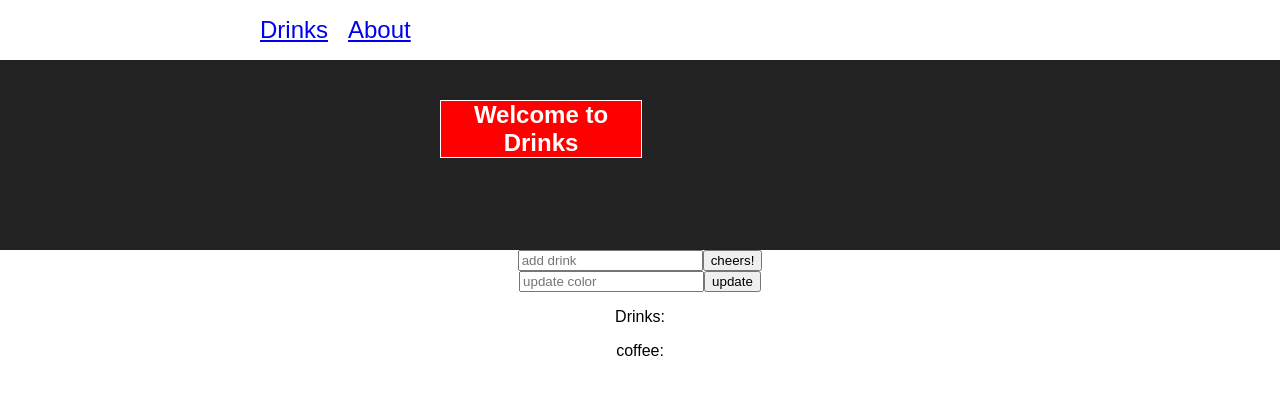
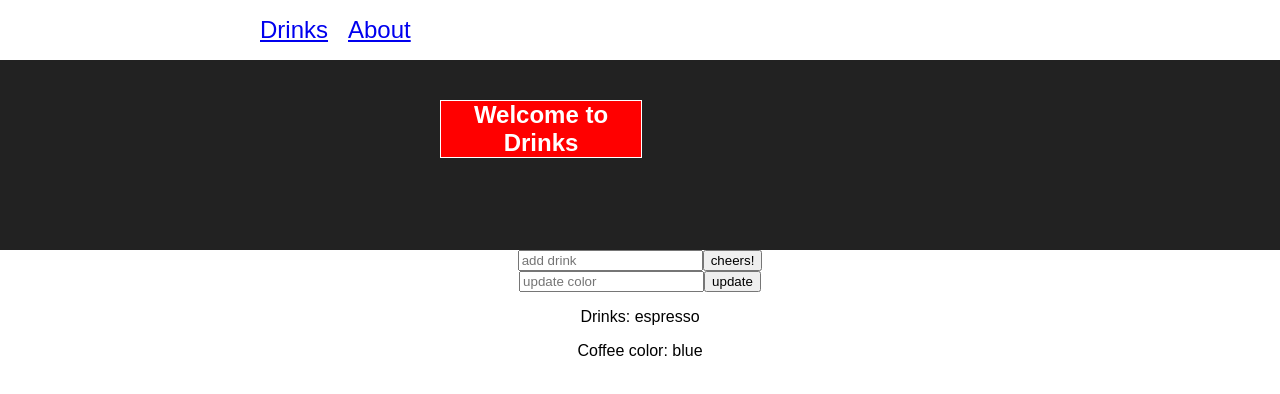
Before and after one commit to davideliason/coffeeLog-react-router-express, a React (Create React App) app in the folder public/client/: page / in a window 1280 px wide. Shown: the top 394 px of the page. Built offline with nearby package versions, Linux system fonts and the light colour scheme.

Commit message:
refactor so that the Coffee component which is invoked by Drinks component receives the colors prop which is set as state within parent App component; this is then used to set state within Drinks state. Yes i'm going to be using Redux soon

```diff
--- a/public/client/src/App.js
+++ b/public/client/src/App.js
@@ -75,7 +75,7 @@ class App extends Component {
              <input ref={ (a) => this._inputColor = a }placeholder="update color"></input>
              <button type="submit">update</button>
            </form>
-        <Drinks drinks = {this.state.drinks} />
+        <Drinks drinks = {this.state.drinks} colors={this.state.colors} />
       </div>
     );
   }
--- a/public/client/src/Coffee.jsx
+++ b/public/client/src/Coffee.jsx
@@ -4,8 +4,7 @@ class Coffee extends React.Component {
 	render(){
 		return(
 				<div>
-					<p>coffee: {this.props.type} </p>
-					<p>{this.props.colors}</p>
+					<p>Coffee color: {this.props.colors[0]}</p>
 				</div>
 			);
 	}
--- a/public/client/src/Drinks.jsx
+++ b/public/client/src/Drinks.jsx
@@ -5,14 +5,15 @@ class Drinks extends React.Component{
 	constructor(props){
 		super(props);
 		this.state = {
-			drinks: this.props.drinks
-		}
+			drinks: this.props.drinks,
+			colors: this.props.colors
+		};
 	}
 	render(){
 		return(
 			 <div>
-				<p>Drinks: {this.state.drinks.drink}</p>
-				<Coffee colors={this.props.colors} />
+				<p>Drinks: {this.state.drinks[1].drink}</p>
+				<Coffee colors={this.state.colors} />
 			 </div>
 			);
 	}
```
